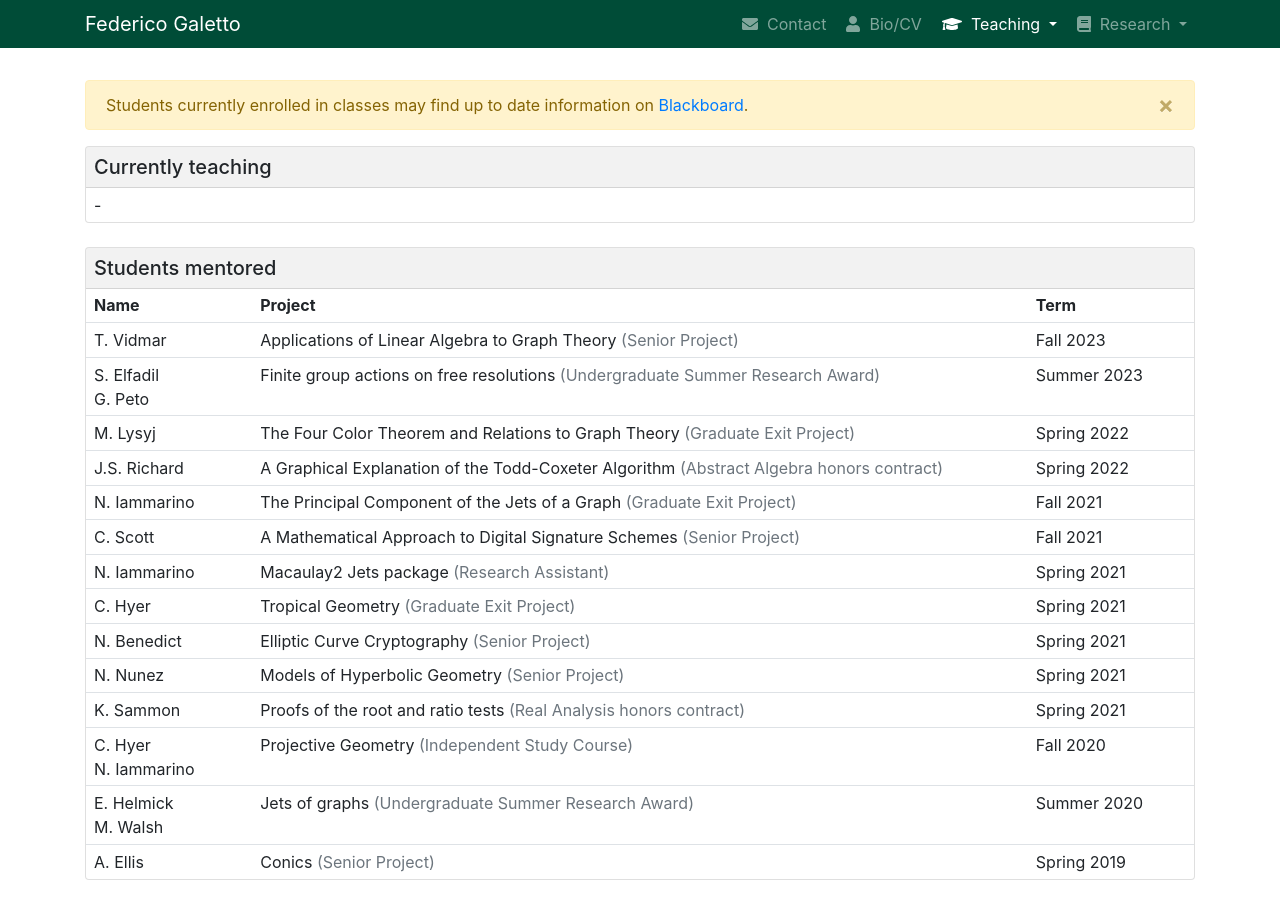
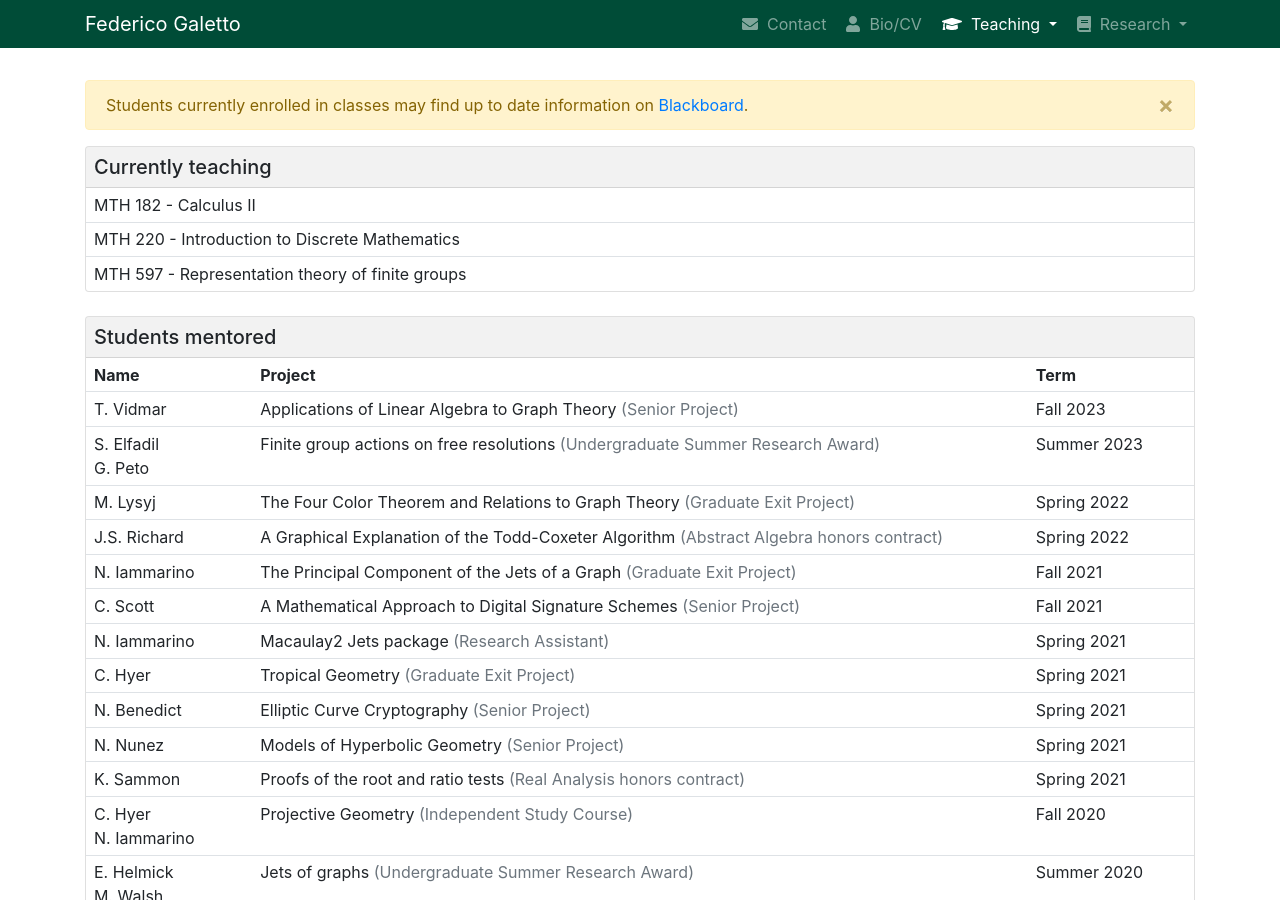
Before and after one commit to galettof/galettof.github.io, a Jekyll site: the page built from teaching.html, in a window 1280 px wide and 900 px high. Built offline with Jekyll 4.4.1, drawn with Linux system fonts in a browser that asks for light colours; nearby versions of some CDN libraries.

Commit message:
teaching spring 2024

```diff
--- a/teaching.html
+++ b/teaching.html
@@ -21,7 +21,9 @@
 	</div>
 	<table class="table notop table-sm mb-0">
 	  <tbody>
-	    <tr><td>-</td></tr>
+	    <tr><td>MTH 182 - Calculus II</td></tr>
+	    <tr><td>MTH 220 - Introduction to Discrete Mathematics</td></tr>
+	    <tr><td>MTH 597 - Representation theory of finite groups</td></tr>
 	  </tbody>
 	</table>
       </div>
```
